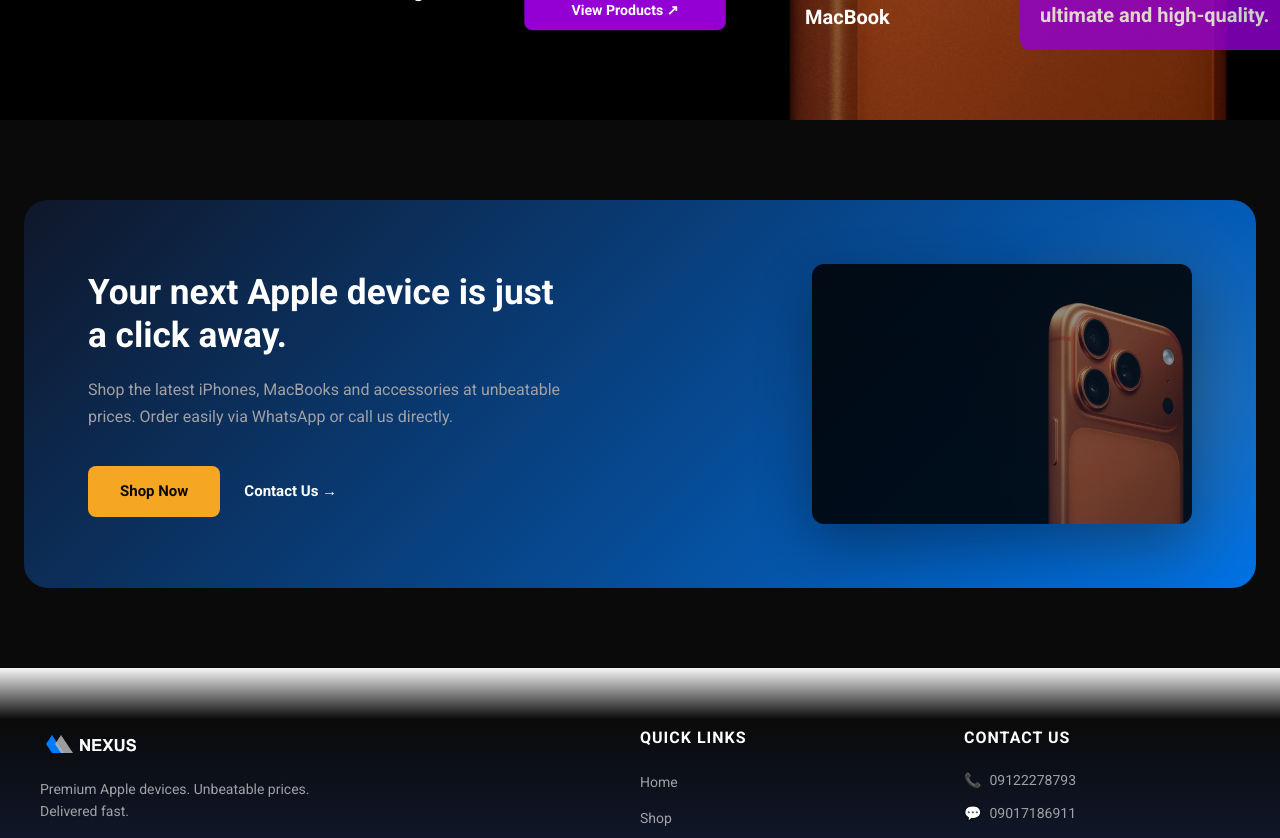
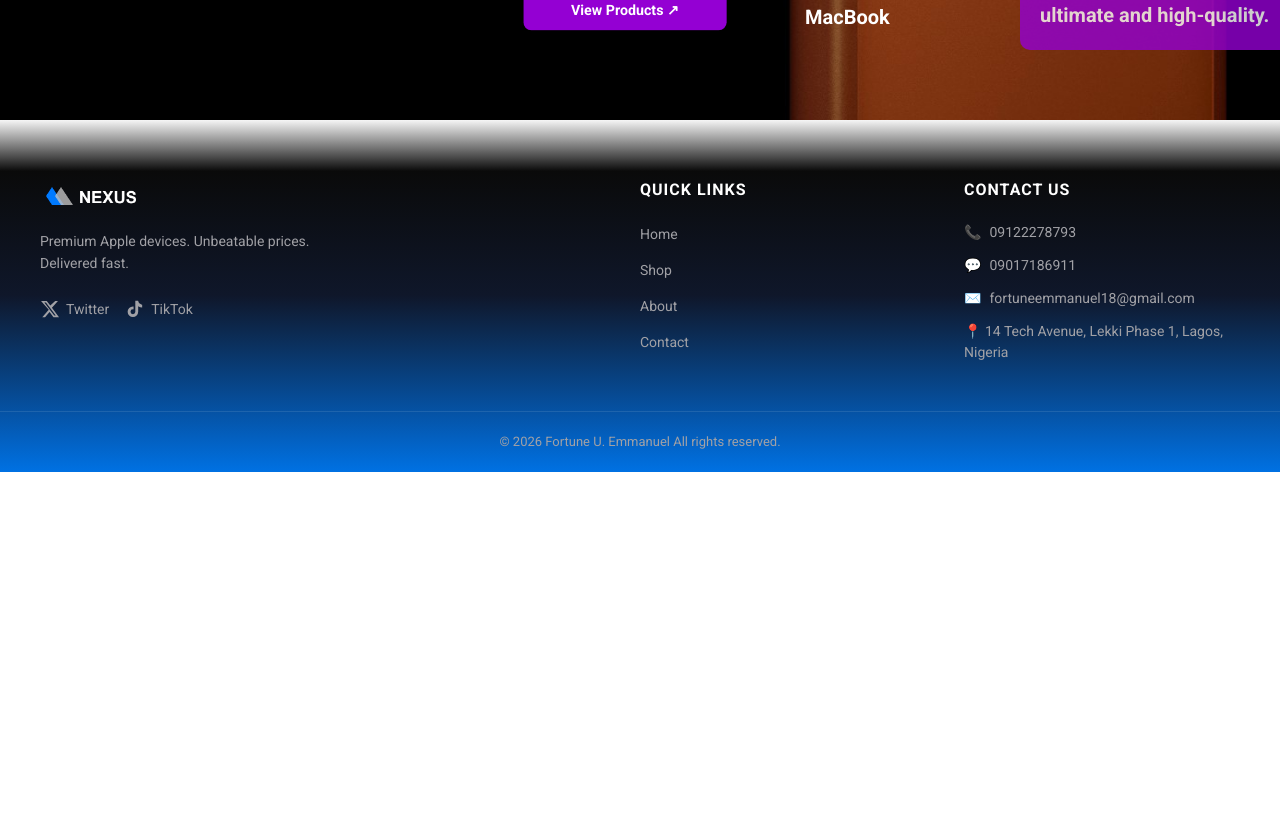
Before and after one commit to fortune-dev747/CAPSTONE-PROJECT-2, a React (Vite) app in the folder E-commerce/: page / in a window 1280 px wide. Shown: the part 680-1518 px from the top of the page. After the commit the page ends 1152 px from the top, so only its background shows below. Built offline with nearby package versions, Linux system fonts and the light colour scheme.

Commit message:
removed CTA section

```diff
--- a/E-commerce/src/components/CTA.jsx
+++ /dev/null
@@ -1,38 +0,0 @@
-import styles from './CTA.module.css'
-
-export function CTA() {
-    return (
-        <div className={styles.ctaWrapper}>
-            <div className={styles.ctaContainer}>
-
-                {/* Glow effect */}
-                <div className={styles.glow} />
-
-                {/* Left Content */}
-                <div className={styles.ctaContent}>
-                    <h2 className={styles.ctaTitle}>
-                        Your next Apple device is just a click away.
-                    </h2>
-                    <p className={styles.ctaSubtitle}>
-                        Shop the latest iPhones, MacBooks and accessories at unbeatable prices.
-                        Order easily via WhatsApp or call us directly.
-                    </p>
-                    <div className={styles.ctaButtons}>
-                        <a href="/products" className={styles.primaryBtn}>Shop Now</a>
-                        <a href="/contact" className={styles.secondaryBtn}>Contact Us →</a>
-                    </div>
-                </div>
-
-                {/* Right Image */}
-                <div className={styles.ctaImageWrapper}>
-                    <img
-                        src="images/iphone2.jpg"
-                        alt="Nexus Gadgets"
-                        className={styles.ctaImage}
-                    />
-                </div>
-
-            </div>
-        </div>
-    )
-}
--- a/E-commerce/src/components/CTA.module.css
+++ /dev/null
@@ -1,118 +0,0 @@
-.ctaWrapper {
-    background-color: #0a0a0a;
-    padding: 80px 24px;
-}
-
-.ctaContainer {
-    position: relative;
-    max-width: 1280px;
-    margin: 0 auto;
-    background: linear-gradient(135deg, #0f172a 0%, #0071E3 100%);
-    border-radius: 24px;
-    padding: 64px;
-    display: flex;
-    align-items: center;
-    justify-content: space-between;
-    gap: 48px;
-    overflow: hidden;
-}
-
-.glow {
-    position: absolute;
-    top: 50%;
-    right: -100px;
-    width: 400px;
-    height: 400px;
-    background: radial-gradient(circle, #F5A623 0%, transparent 70%);
-    opacity: 0.15;
-    transform: translateY(-50%);
-    pointer-events: none;
-    z-index: 0;
-}
-
-.ctaContent {
-    position: relative;
-    z-index: 1;
-    max-width: 480px;
-}
-
-.ctaTitle {
-    font-size: 2.2rem;
-    font-weight: 700;
-    color: #ffffff;
-    line-height: 1.2;
-    margin: 0 0 20px 0;
-}
-
-.ctaSubtitle {
-    font-size: 1rem;
-    color: #a1a1a6;
-    line-height: 1.7;
-    margin: 0 0 36px 0;
-}
-
-.ctaButtons {
-    display: flex;
-    align-items: center;
-    gap: 24px;
-}
-
-.primaryBtn {
-    background-color: #F5A623;
-    color: #0a0a0a;
-    padding: 14px 32px;
-    border-radius: 8px;
-    font-weight: 700;
-    font-size: 15px;
-    text-decoration: none;
-    transition: background 0.2s ease;
-}
-
-.primaryBtn:hover {
-    background-color: #ffffff;
-    color: #0a0a0a;
-}
-
-.secondaryBtn {
-    color: #ffffff;
-    font-size: 15px;
-    font-weight: 600;
-    text-decoration: none;
-    transition: color 0.2s ease;
-}
-
-.secondaryBtn:hover {
-    color: #F5A623;
-}
-
-.ctaImageWrapper {
-    position: relative;
-    z-index: 1;
-    flex-shrink: 0;
-}
-
-.ctaImage {
-    width: 380px;
-    height: 260px;
-    object-fit: cover;
-    border-radius: 12px;
-    opacity: 0.85;
-    box-shadow: 0 20px 60px rgba(0, 0, 0, 0.4);
-}
-
-@media (max-width: 768px) {
-    .ctaContainer {
-        flex-direction: column;
-        padding: 40px 24px;
-        text-align: center;
-    }
-
-    .ctaButtons {
-        justify-content: center;
-    }
-
-    .ctaImage {
-        width: 100%;
-        height: 200px;
-    }
-}
--- a/E-commerce/src/pages/home/HomePage.css
+++ b/E-commerce/src/pages/home/HomePage.css
@@ -2,8 +2,8 @@
   width: 100vw;
   height: 100vh;
   position: relative;
+}
 
-}
 .page-wrapper {
     position: relative;
     width: 100%;
--- a/E-commerce/src/pages/home/HomePage.jsx
+++ b/E-commerce/src/pages/home/HomePage.jsx
@@ -2,7 +2,6 @@ import { NavLink } from "react-router";
 import './HomePage.css'
 import { NavBar } from "../../components/NavBar";
 import { Footer } from "../../components/Footer";
-import { CTA } from "../../components/CTA";
 
 export function HomePage() {
     return (
@@ -61,7 +60,6 @@ export function HomePage() {
                 </div>
             </div>
 
-            <CTA />
             <Footer />
         </>
     )
```
